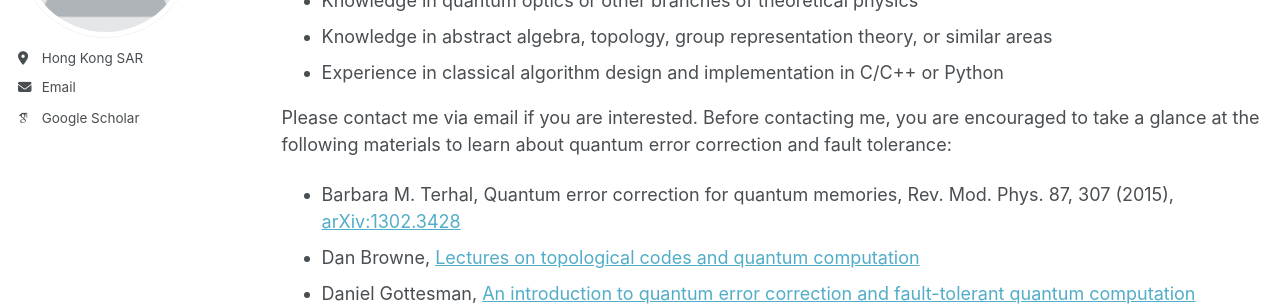
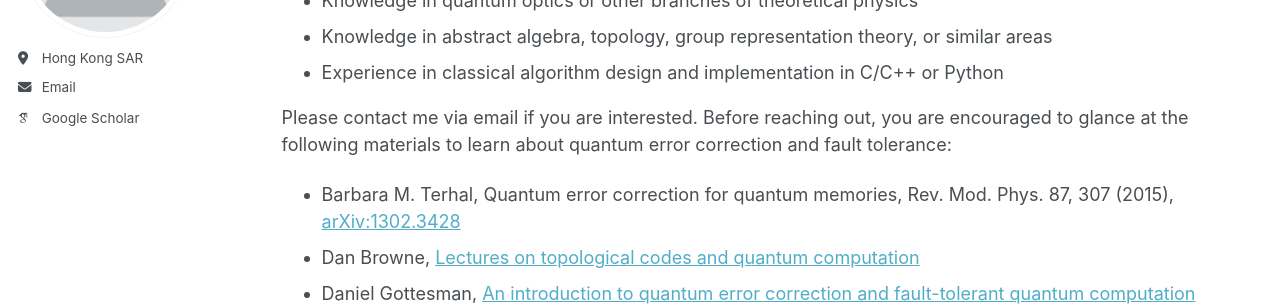
Before and after one commit to huang-shilin/huang-shilin.github.io, a Jekyll site: the page built from _pages/open-positions.md, in a window 1280 px wide and 1011 px high. Shown: the part 243-549 px from the top of the window. Built offline with Jekyll 4.4.1, drawn with Linux system fonts in a browser that asks for light colours; some web fonts are replaced.

Commit message:
Update open-positions.md

```diff
--- a/_pages/open-positions.md
+++ b/_pages/open-positions.md
@@ -12,7 +12,7 @@ I am actively looking for 1-2 PhD students. The minimum requirement is knowledge
   * Knowledge in abstract algebra, topology, group representation theory, or similar areas
   * Experience in classical algorithm design and implementation in C/C++ or Python
 
-Please contact me via email if you are interested. Before contacting me, you are encouraged to take a glance at the following materials to learn about quantum error correction and fault tolerance:
+Please contact me via email if you are interested. Before reaching out, you are encouraged to glance at the following materials to learn about quantum error correction and fault tolerance:
   * Barbara M. Terhal, Quantum error correction for quantum memories, Rev. Mod. Phys. 87, 307 (2015), [arXiv:1302.3428](https://arxiv.org/abs/1302.3428)
   * Dan Browne, [Lectures on topological codes and quantum computation](https://sites.google.com/site/danbrowneucl/teaching/lectures-on-topological-codes-and-quantum-computation)
   * Daniel Gottesman, [An introduction to quantum error correction and fault-tolerant quantum computation](https://arxiv.org/abs/0904.2557)
```
